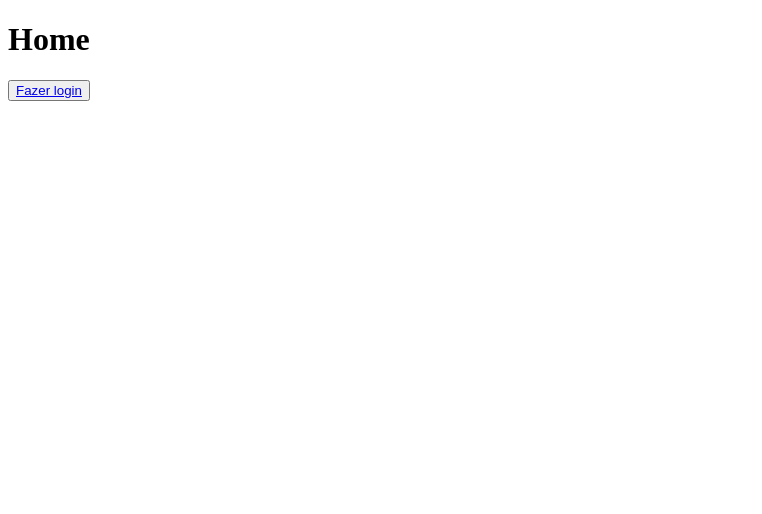
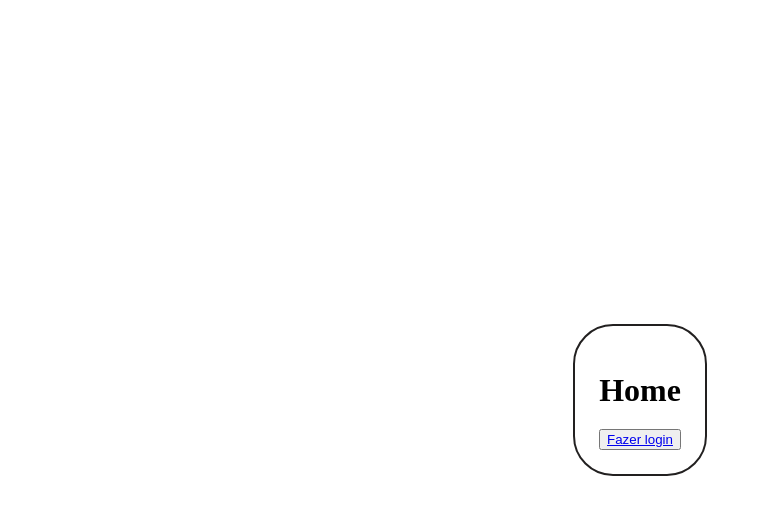
Before and after one commit to starshopping33/little, a plain HTML site: page index.html in a window 1280 px wide. Shown: the whole page, without its empty margins (0-762 px from the left). Drawn offline with Linux system fonts and the light colour scheme.

Commit message:
first commit

```diff
--- a/index.html
+++ b/index.html
@@ -8,18 +8,13 @@
 </head>
 <body>
 
-          <header>
-          <h1>Home</h1>
-          </header>
 
-
-          <button type="submit"><a href="/login/">Fazer login</a></button>
-
-
-
-
-
-
+    <header class="main-header">
+        <h1>Home</h1>
+        <nav>
+            <button type="submit"><a href="/login/">Fazer login</a></button>
+        </nav>
+    </header>
 
 
 
--- a/login/java.js
+++ b/login/java.js
@@ -6,8 +6,8 @@ function fazerLogin(){
         const pass = document.querySelector("#pass")
 
 
-      window.location.href = "/"
 
+        window.location.href = "/"
     })
 }
 fazerLogin()
--- /dev/null
+++ b/login/style.css
@@ -0,0 +1,19 @@
+*{
+    background-color: #161515;
+    margin: 0px;
+    padding: 0px;
+    box-sizing: border-box;
+}
+
+.kk{
+    border: 2px solid #787474;
+    display: flex;
+    padding: 12px;
+    flex-direction: column;
+    justify-content: center;
+    width: 24%;
+    border-radius: 20px;
+}
+header h1 {
+    color: #888888;
+}
--- a/style.css
+++ b/style.css
@@ -0,0 +1,28 @@
+body{
+    margin: 0;
+    padding: 0;
+    box-sizing: border-box;
+    min-height: 100vh;
+    display: flex;
+    justify-content: center;
+    align-items: center;}
+
+
+.main-header {
+    display: flex;
+    flex-direction: column;
+    align-items: center;
+    border: 2px solid #222020;
+    padding: 24px;
+    margin: 10px;
+    border-radius: 40px;
+
+}
+
+h1 {
+    margin-bottom: 10px;
+}
+
+nav {
+    margin-top: 10px;
+}
```
Also changed, not shown: login/index.html (+4 -1 lines).
